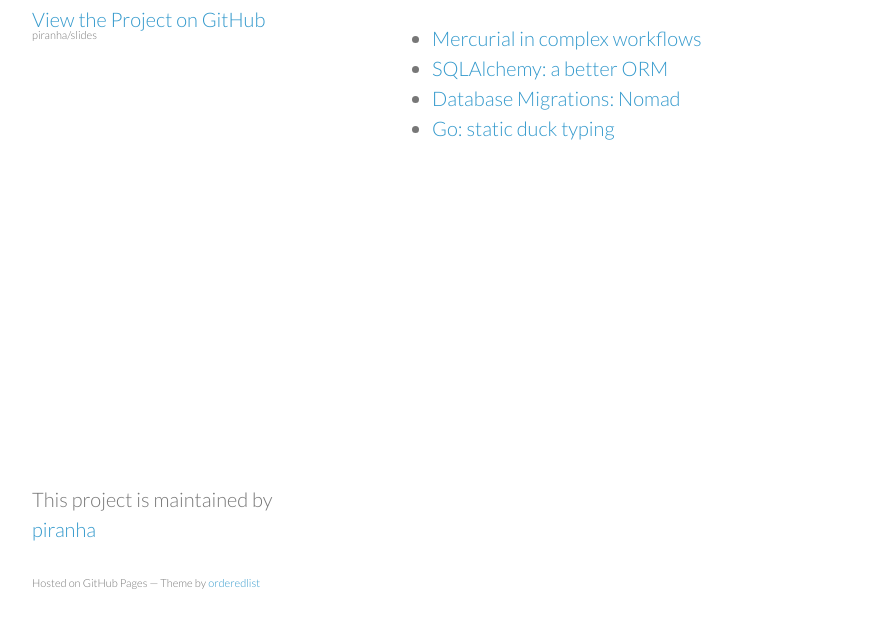
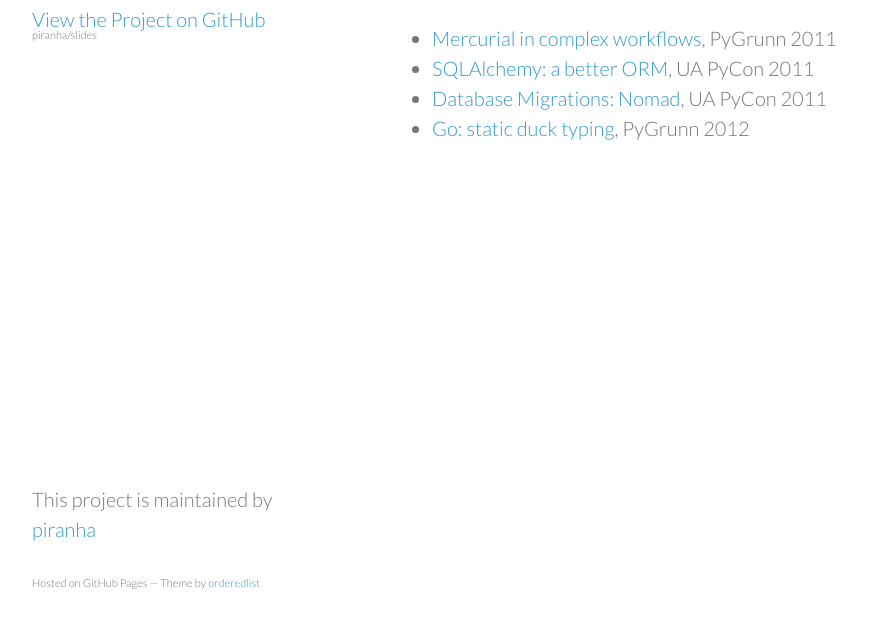
Before and after one commit to grimborg/slides, a plain HTML site: page index.html in a window 1280 px wide. Shown: the part 136-764 px from the top of the page, without its empty margins (178-1072 px from the left). Drawn offline with Linux system fonts and the light colour scheme.

Commit message:
add dates

```diff
--- a/index.html
+++ b/index.html
@@ -25,10 +25,10 @@
 <p>Here are some slides I've given, just for future reference.</p>
 
 <ul>
-<li><a href="hgworkflow/">Mercurial in complex workflows</a></li>
-<li><a href="sqla-talk/static/">SQLAlchemy: a better ORM</a></li>
-<li><a href="nomad-talk/static/">Database Migrations: Nomad</a></li>
-<li><a href="go-duck/">Go: static duck typing</a></li>
+<li><a href="hgworkflow/">Mercurial in complex workflows</a>, PyGrunn 2011</li>
+<li><a href="sqla-talk/static/">SQLAlchemy: a better ORM</a>, UA PyCon 2011</li>
+<li><a href="nomad-talk/static/">Database Migrations: Nomad</a>, UA PyCon 2011</li>
+<li><a href="go-duck/">Go: static duck typing</a>, PyGrunn 2012</li>
 </ul>
       </section>
       <footer>
```
